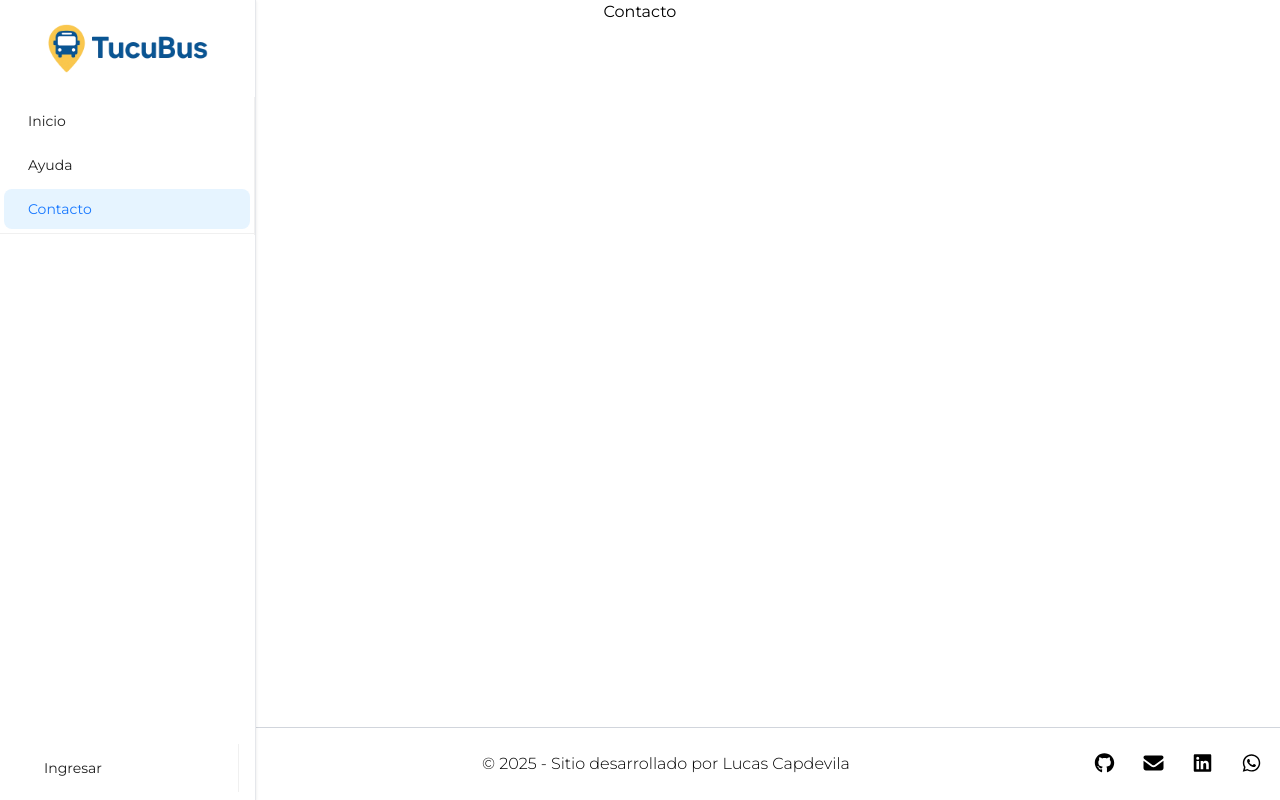
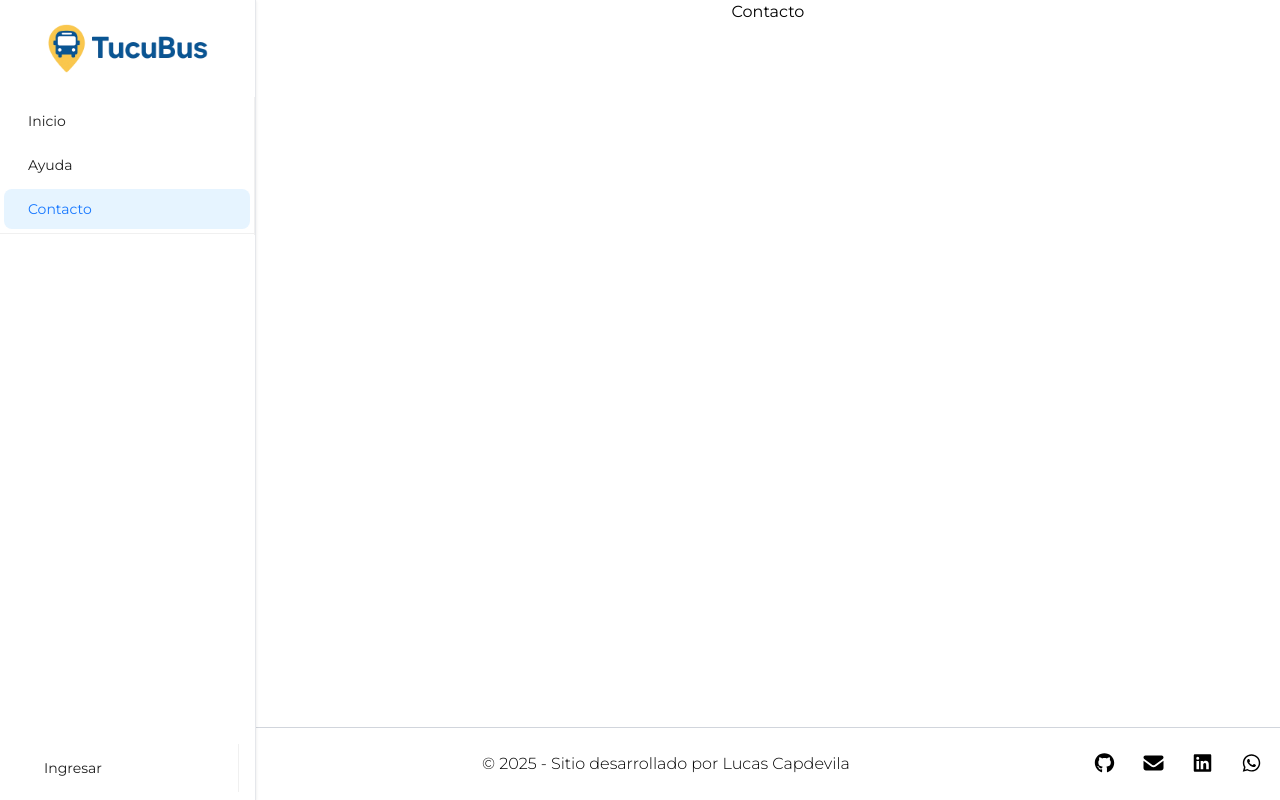
Before and after one commit to lucasecapdevila/tucubus-frontend, a React (Vite) app: page /contacto in a window 1280 px wide. Built offline with nearby package versions, Linux system fonts and the light colour scheme.

Commit message:
Fix en el layout: Se lleva la clase mx-auto a contenedor global

```diff
--- a/src/App.jsx
+++ b/src/App.jsx
@@ -7,12 +7,14 @@ function App() {
   return (
     <BrowserRouter>
       <Sidebar />
+      <div className="mx-auto pl-64">
         <Routes>
           <Route exact path="/" element={<Home />} />
           <Route exact path="/ayuda" element={<Help />} />
           <Route exact path="/contacto" element={<Contact />} />
           <Route exact path="/login" element={<Login />} />
         </Routes>
+      </div>
       <Footer />
     </BrowserRouter>
   )
--- a/src/components/pages/Contact.jsx
+++ b/src/components/pages/Contact.jsx
@@ -2,7 +2,7 @@ import React from 'react'
 
 const Contact = () => {
   return (
-    <div className='mx-auto'>Contacto</div>
+    <div>Contacto</div>
   )
 }
 
--- a/src/components/pages/Help.jsx
+++ b/src/components/pages/Help.jsx
@@ -2,7 +2,7 @@ import React from 'react'
 
 const Help = () => {
   return (
-    <div className='mx-auto'>Help</div>
+    <div>Help</div>
   )
 }
 
--- a/src/components/pages/Home.jsx
+++ b/src/components/pages/Home.jsx
@@ -1,7 +1,7 @@
 
 const Home = () => {
   return (
-    <div className="mx-auto">Home</div>
+    <div>Home</div>
   )
 }
 
--- a/src/components/pages/Login.jsx
+++ b/src/components/pages/Login.jsx
@@ -1,7 +1,7 @@
 
 const Login = () => {
   return (
-    <div className="mx-auto">Login</div>
+    <div>Login</div>
   )
 }
 
```
Lines whose indentation alone changed are shown as unchanged.
